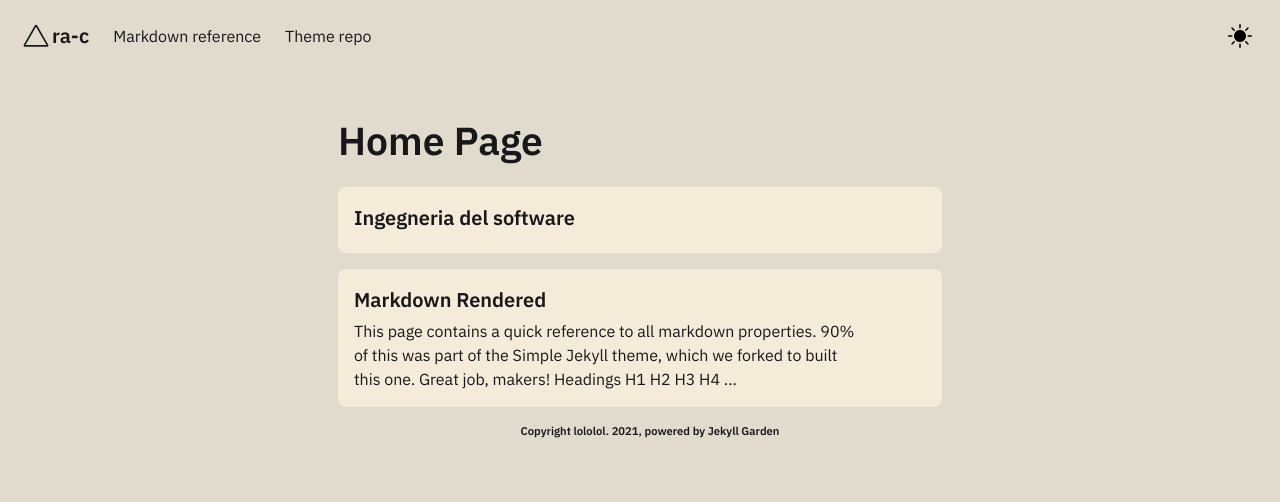
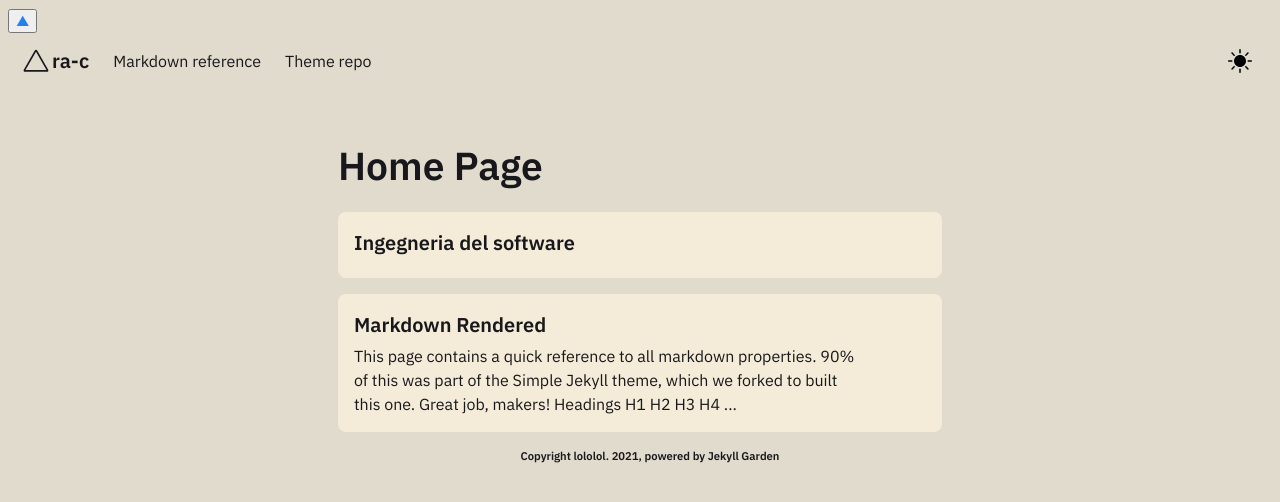
Before and after one commit to antrmn/ra-c.github.io, a Jekyll site: the page built from pages/index.md, in a window 1280 px wide. Shown: the top 502 px of the page. Built offline with Jekyll 4.4.1, drawn with Linux system fonts in a browser that asks for light colours; nearby versions of some CDN libraries.

Commit message:
Update Post.html

```diff
--- a/_layouts/Post.html
+++ b/_layouts/Post.html
@@ -82,6 +82,8 @@
 </head>
 
 <body>
+    <a name="top"></a>
+    <button id="myBtn"><a href="#top">&#9650;</a></button>
     {%- include Header.html -%}
     <section class="section">
         <div class="columns is-centered">
```
